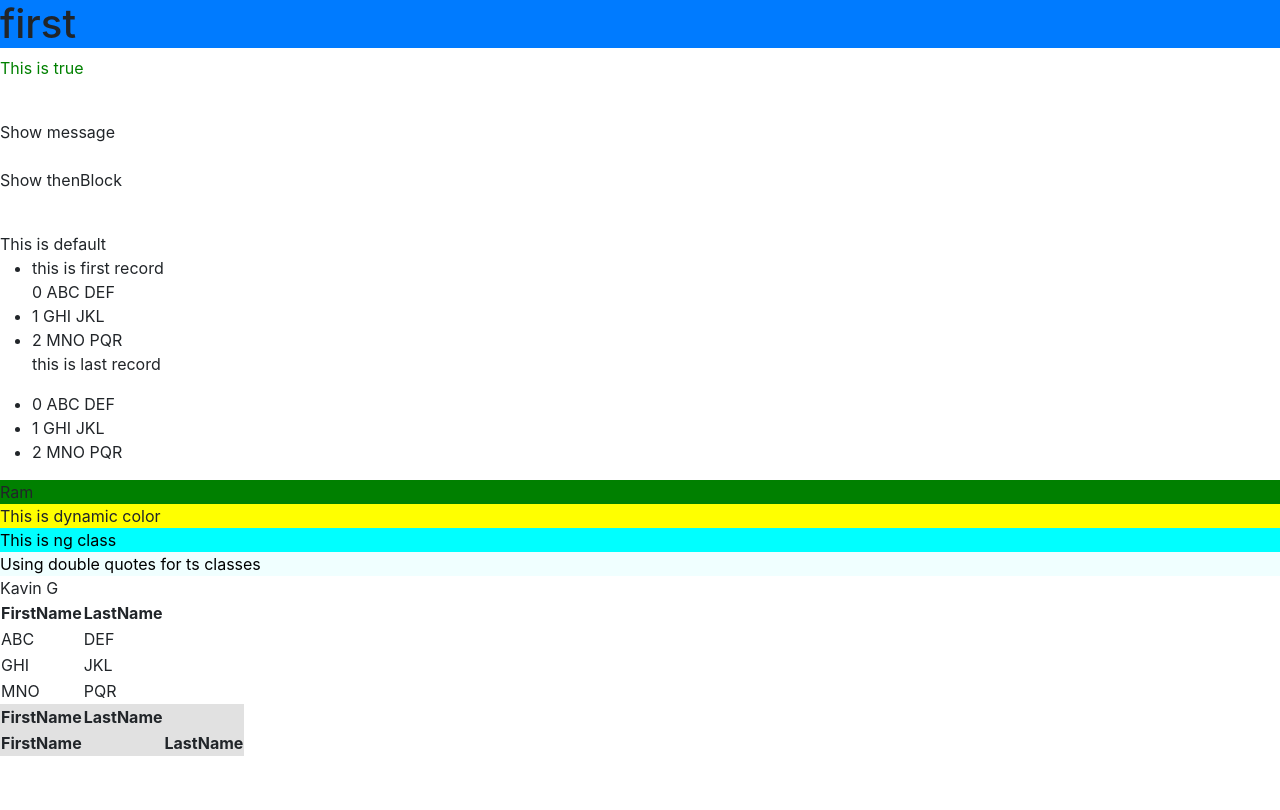
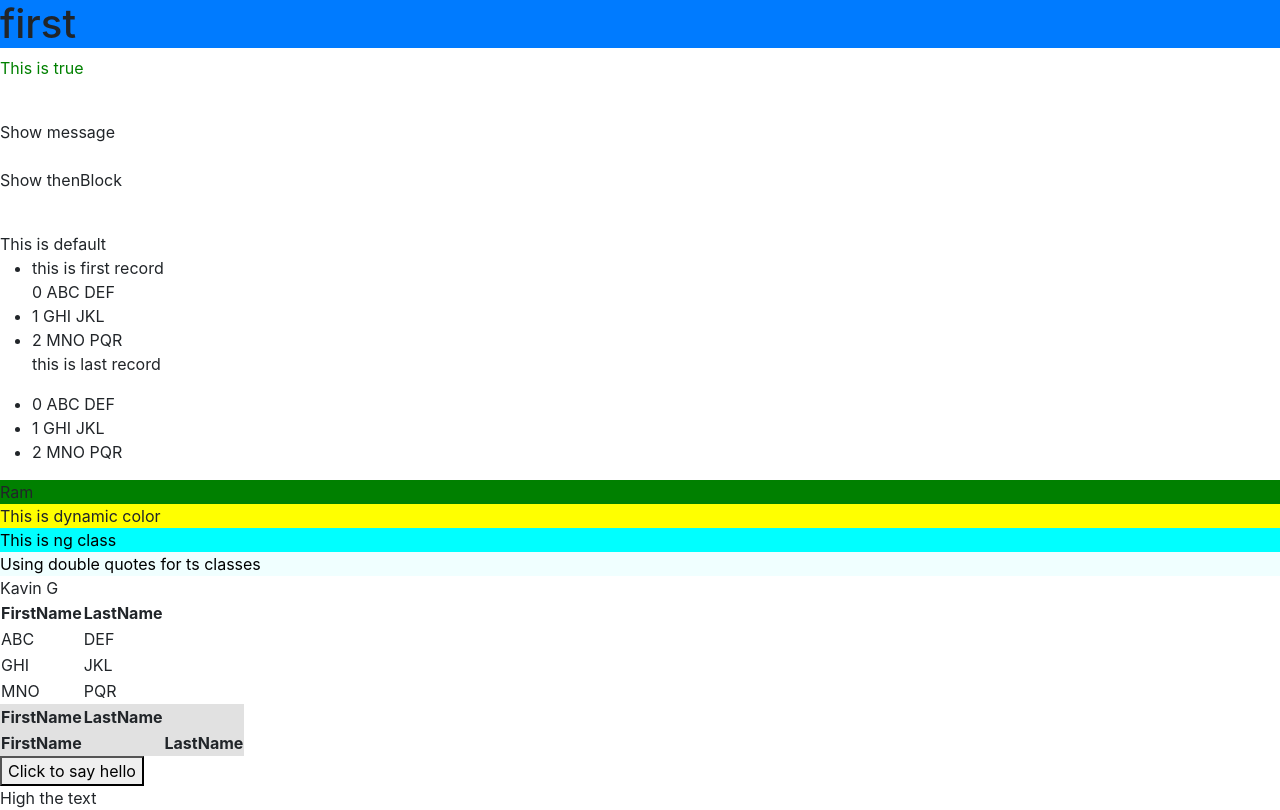
Before and after one commit to kavinGurusamy/AngualrExamples, an Angular app: page / in a window 1280 px wide. Built offline with nearby package versions, Linux system fonts and the light colour scheme.

Commit message:
fifth commit

```diff
--- a/src/app/app.component.html
+++ b/src/app/app.component.html
@@ -63,9 +63,14 @@
     <th>LastName</th>
   </tr>
   <tr>
-    <!-- <th [colspan]="colVal">FirstName</th>  thows error-->
+    <!-- <th [colspan]="colVal">FirstName</th>  thows error cannot identify property-->
     <th [attr.colspan]="colVal">FirstName</th>
     <th>LastName</th>
   </tr>
 </table>
+<!-- attribute binding -->
+<button (click)="SayHello()">Click to say hello</button>
+
+<!-- event binding==> when move mouse over the text event is trigged -->
+<div (mouseover)="highLightByColor()">High the text</div>
 <router-outlet></router-outlet>
--- a/src/app/app.component.ts
+++ b/src/app/app.component.ts
@@ -29,4 +29,10 @@ export class AppComponent {
   colorFromCss = 'c2'; //css class name from css
   userObject = { firstname: 'Kavin', lastname: 'G' };
   colVal = 2;
+  SayHello() {
+    console.log('hello from app.component.html');
+  }
+  highLightByColor() {
+    console.log('High lighted');
+  }
 }
```
